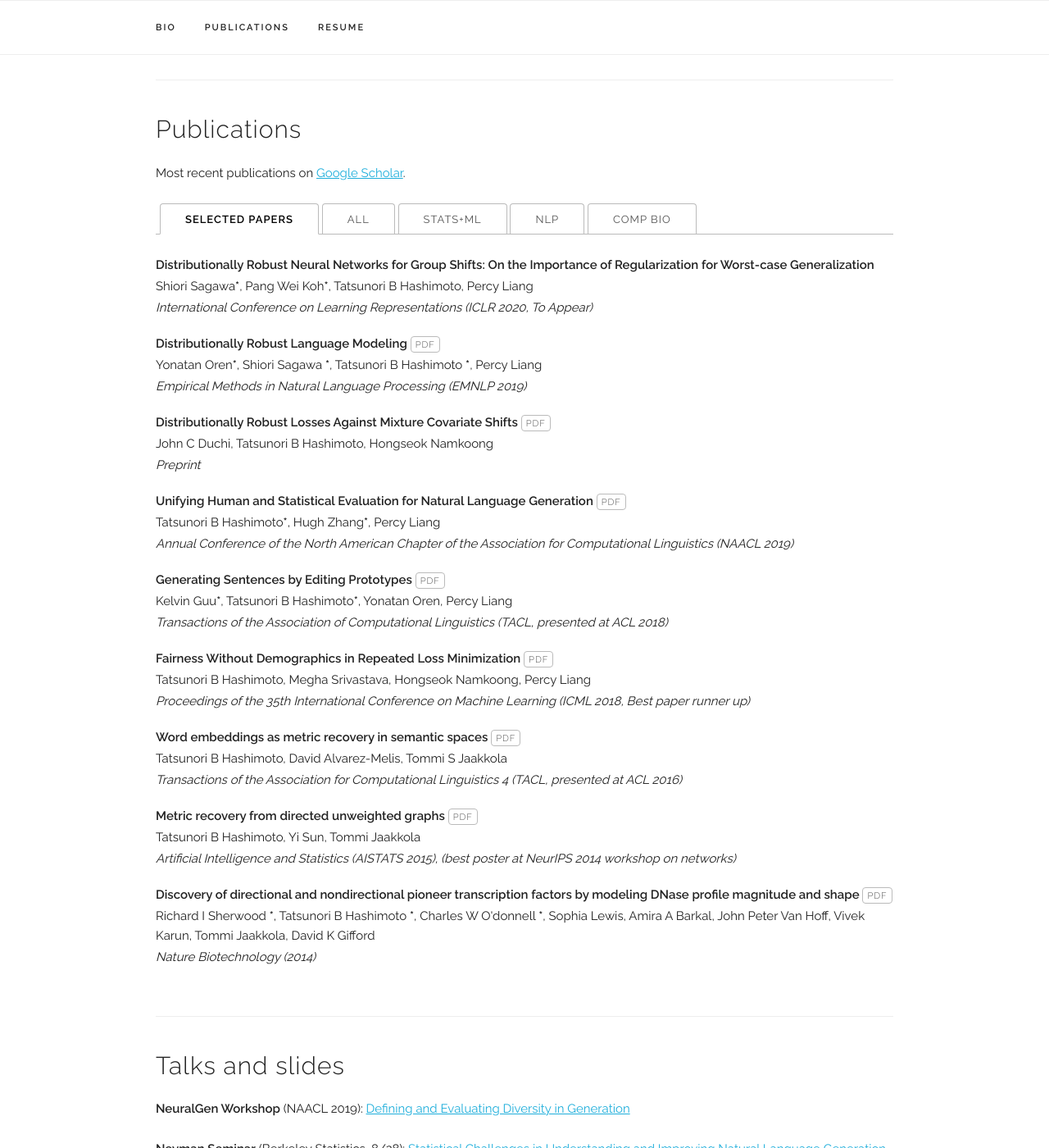
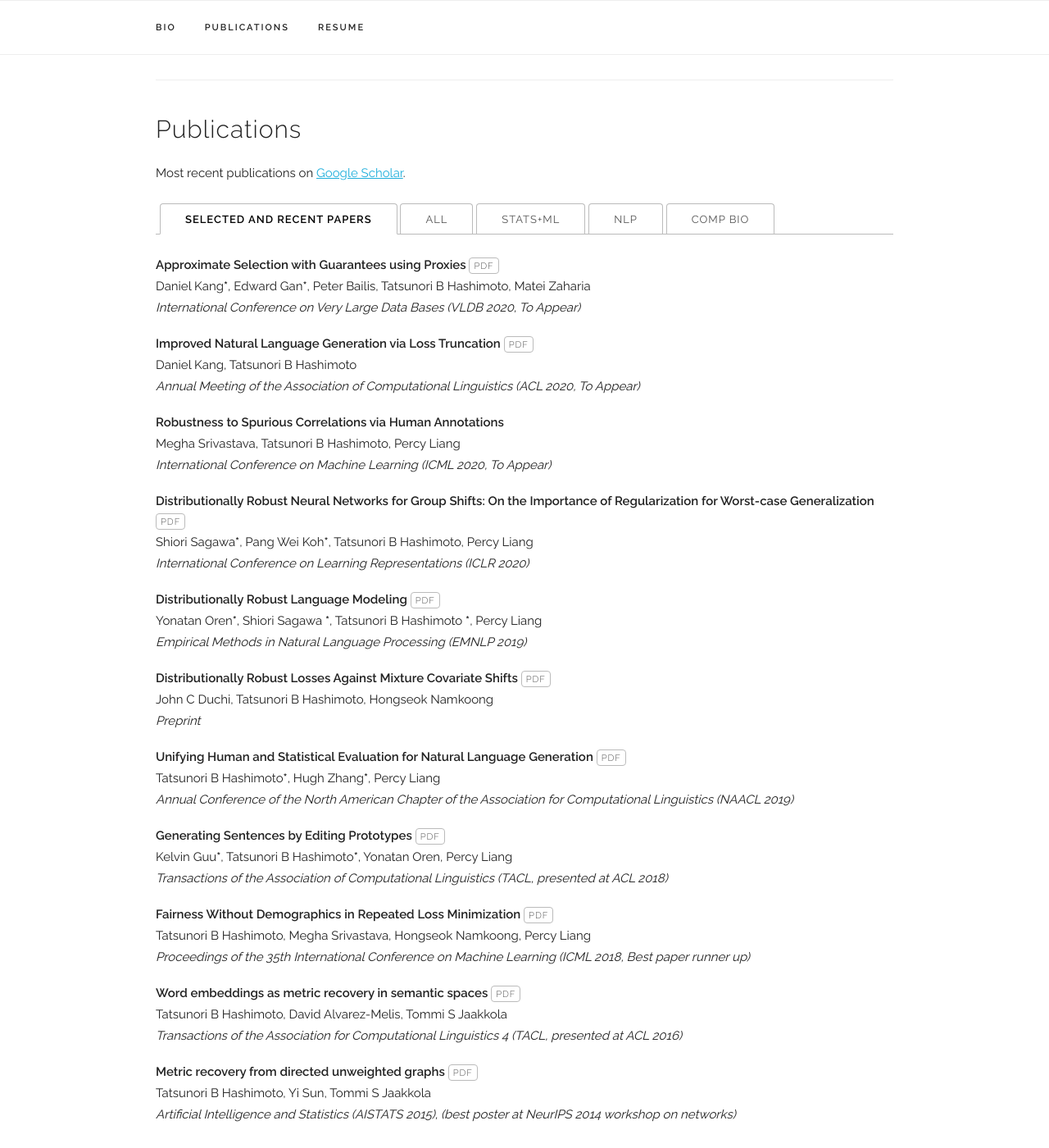
Before and after one commit to thashim/thashim.github.io, a Jekyll site: the page built from index.html, in a window 1280 px wide and 1400 px high, scrolled down 1341 px. Shown: the whole window at 82% size. Built offline with Jekyll 4.4.1, drawn with Linux system fonts in a browser that asks for light colours.

Commit message:
update pubs

```diff
--- a/_data/publications.yaml
+++ b/_data/publications.yaml
@@ -1,14 +1,36 @@
 papers:
+
+  - title: "Approximate Selection with Guarantees using Proxies"
+    authors: "Daniel Kang<b>*</b>, Edward Gan<b>*</b>, Peter Bailis, Tatsunori B Hashimoto, Matei Zaharia"
+    venue: "International Conference on Very Large Data Bases (VLDB 2020, To Appear)"
+    paper_pdf: https://arxiv.org/abs/2004.00827
+    selected: y
+    statsml: y
+
+  - title: "Improved Natural Language Generation via Loss Truncation"
+    authors: "Daniel Kang, Tatsunori B Hashimoto"
+    venue: "Annual Meeting of the Association of Computational Linguistics (ACL 2020, To Appear)"
+    paper_pdf: https://arxiv.org/abs/2004.14589
+    nlp: y
+    selected: y
+
+  - title: "Robustness to Spurious Correlations via Human Annotations"
+    authors: "Megha Srivastava, Tatsunori B Hashimoto, Percy Liang"
+    venue: "International Conference on Machine Learning (ICML 2020, To Appear)"
+    statsml: y
+    selected: y
 
   - title: "Distributionally Robust Neural Networks for Group Shifts: On the Importance of Regularization for Worst-case Generalization"
     authors: "Shiori Sagawa<b>*</b>, Pang Wei Koh<b>*</b>, Tatsunori B Hashimoto, Percy Liang"
-    venue: "International Conference on Learning Representations (ICLR 2020, To Appear)"
+    venue: "International Conference on Learning Representations (ICLR 2020)"
+    paper_pdf: https://arxiv.org/abs/1911.08731
     selected: y
     statsml: y
 
   - title: "Learning Autocomplete Systems as a Communication Game"
     authors: "Mina Lee, Tatsunori B Hashimoto, Percy Liang"
     venue: "Emergent Communication Workshop at Neural Information Processing Systems (NeurIPS 2019)"
+    paper_pdf: https://arxiv.org/abs/1911.06964
     nlp: y
 
   - title: "Distributionally Robust Language Modeling"
@@ -92,20 +114,20 @@ papers:
     nlp: y
 
   - title: "Learning Population-Level Diffusions with Generative RNNs"
-    authors: "Tatsunori B Hashimoto, David Gifford, Tommi Jaakkola"
+    authors: "Tatsunori B Hashimoto, David Gifford, Tommi S Jaakkola"
     venue: "Proceedings of the 33rd International Conference on Machine Learning (ICML 2016)"
     paper_pdf: "http://proceedings.mlr.press/v48/hashimoto16.pdf"
     bio: y
     statsml: y
 
   - title: "From random walks to distances on unweighted graphs"
-    authors: "Tatsunori B Hashimoto, Yi Sun, Tommi Jaakkola"
+    authors: "Tatsunori B Hashimoto, Yi Sun, Tommi S Jaakkola"
     venue: "Advances in Neural Information Processing Systems (NeurIPS 2015)"
     paper_pdf: "http://papers.nips.cc/paper/6009-from-random-walks-to-distances-on-unweighted-graph"
     statsml: y
 
   - title: "Metric recovery from directed unweighted graphs"
-    authors: "Tatsunori B Hashimoto, Yi Sun, Tommi Jaakkola"
+    authors: "Tatsunori B Hashimoto, Yi Sun, Tommi S Jaakkola"
     venue: "Artificial Intelligence and Statistics (AISTATS 2015), (best poster at
 NeurIPS 2014 workshop on networks)"
     paper_pdf: "http://proceedings.mlr.press/v38/hashimoto15.html"
@@ -113,7 +135,7 @@ NeurIPS 2014 workshop on networks)"
     statsml: y
 
   - title: "A synergistic DNA logic predicts genome-wide chromatin accessibility"
-    authors: "Tatsunori B Hashimoto<b>*</b>, Richard I Sherwood<b>*</b>, Daniel D Kang<b>*</b>, Nisha Rajagopal, Amira A Barkal, Haoyang Zeng, Bart JM Emons, Sharanya Srinivasan, Tommi Jaakkola, David K Gifford"
+    authors: "Tatsunori B Hashimoto<b>*</b>, Richard I Sherwood<b>*</b>, Daniel D Kang<b>*</b>, Nisha Rajagopal, Amira A Barkal, Haoyang Zeng, Bart JM Emons, Sharanya Srinivasan, Tommi S Jaakkola, David K Gifford"
     venue: "Genome research (2016)"
     paper_pdf: "http://genome.cshlp.org/content/26/10/1430.short"
     bio: y
@@ -149,10 +171,10 @@ NeurIPS 2014 workshop on networks)"
     bio: y
 
   - title: "Discovery of directional and nondirectional pioneer transcription factors by modeling DNase profile magnitude and shape"
-    authors: "Richard I Sherwood <b>*</b>, Tatsunori B Hashimoto <b>*</b>, Charles W O'donnell <b>*</b>, Sophia Lewis, Amira A Barkal, John Peter Van Hoff, Vivek Karun, Tommi Jaakkola, David K Gifford"
+    authors: "Richard I Sherwood <b>*</b>, Tatsunori B Hashimoto <b>*</b>, Charles W O'donnell <b>*</b>, Sophia Lewis, Amira A Barkal, John Peter Van Hoff, Vivek Karun, Tommi S Jaakkola, David K Gifford"
     venue: "Nature Biotechnology (2014)"
     paper_pdf: "https://www.nature.com/articles/nbt.2798"
-    selected: y
+    selected: n
     bio: y
 
   - title: "Quantifying condition-dependent intracellular protein levels enables high-precision fitness estimates"
@@ -162,7 +184,7 @@ NeurIPS 2014 workshop on networks)"
     bio: y
 
   - title: "Lineage-based identification of cellular states and expression programs"
-    authors: "Tatsunori B Hashimoto, Tommi Jaakkola, Richard Sherwood, Esteban O. Mazzoni, Hynek Wichterle, David Gifford"
+    authors: "Tatsunori B Hashimoto, Tommi S Jaakkola, Richard Sherwood, Esteban O. Mazzoni, Hynek Wichterle, David Gifford"
     venue: "Bioinformatics (2012)"
     paper_pdf: "http://www.sciencedirect.com/science/article/pii/S2213671115002842"
     bio: y
--- a/index.html
+++ b/index.html
@@ -89,7 +89,7 @@ title: Home
   <p>Most recent publications on <a href="https://scholar.google.com/citations?user=5ygiTwsAAAAJ" target="_blank">Google Scholar</a>.</p>
 
   <ul class="tab-nav">
-    <li><div class="button active" data-ref="#papers-sel">Selected Papers</div></li>
+    <li><div class="button active" data-ref="#papers-sel">Selected and Recent Papers</div></li>
     <li><div class="button" data-ref="#papers-all">All</div></li>
     <li><div class="button" data-ref="#papers-ML">Stats+ML</div></li>
     <li><div class="button" data-ref="#papers-NLP">NLP</div></li>
```
Also changed, not shown: 1 other file.
